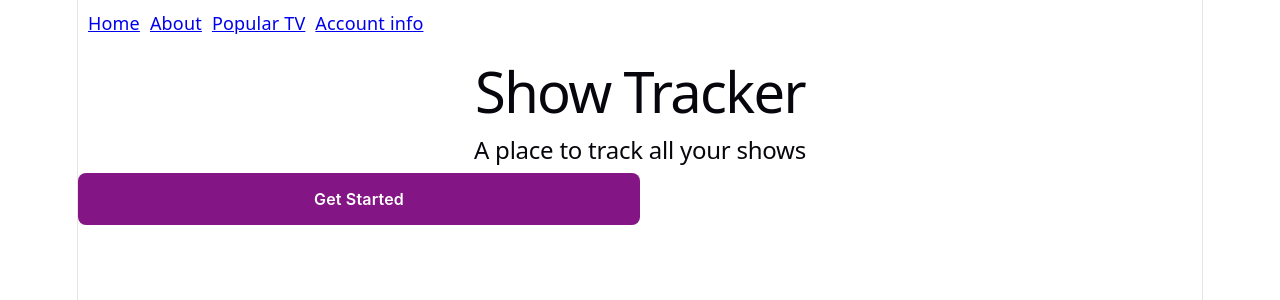
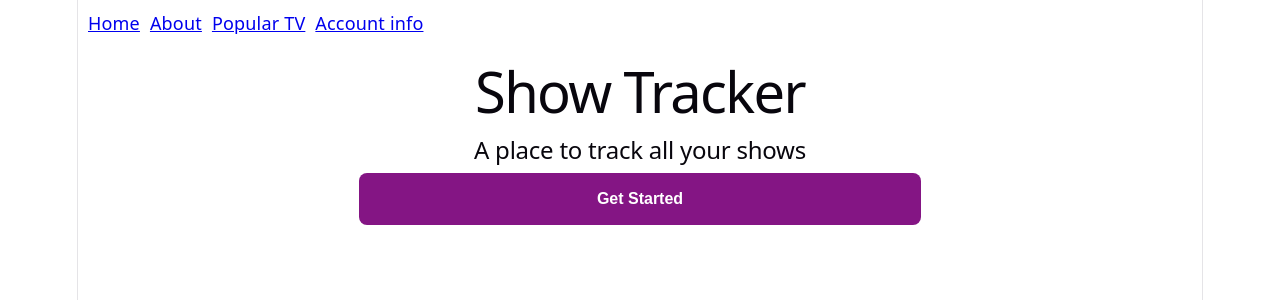
Before and after one commit to Rajasi-Desai/Shows-Tracker, a React (Vite) app in the folder client/: page / in a window 1280 px wide. Shown: the top 300 px of the page. Built offline with nearby package versions, Linux system fonts and the light colour scheme; no server answers.

Commit message:
separate home page css

```diff
--- a/client/src/App.jsx
+++ b/client/src/App.jsx
@@ -1,5 +1,5 @@
 import { useState } from 'react';
-import { Home } from './pages/homepage';
+import { Home } from './pages/Homepage/Homepage';
 import { About } from './pages/AboutPage';
 import ShowList from './pages/ShowList/ShowList';
 
--- a/client/src/pages/Homepage.jsx
+++ /dev/null
@@ -1,51 +0,0 @@
-// src/pages/Home.jsx
-import { useNavigate } from 'react-router-dom';
-import { Button, Pressable, Text, StyleSheet } from 'react-native';
-
-import ShowList from './ShowList/ShowList';
-import { ROUTES } from '../routes/paths'
-
-//TODO
-//need to center the button
-export function Home() {
-
-  const navigate = useNavigate(); // 2. Initialize the navigate function
-
-  const handleClick = () => {
-    navigate(ROUTES.POPULAR); // 3. Pass the desired path
-  };
-  return (
-    <>
-    <div>
-      <h1> Show Tracker </h1>
-      <h2> A place to track all your shows </h2>
-      {/* <Button
-        onPress={handleClick}
-        title="Get Started"
-        color="#841584"
-        accessibilityLabel="Get started with all your shows"
-      /> */}
-      <Pressable style={styles.customButton} onPress={handleClick} alignItems='center'>
-        <Text style={styles.buttonText}>Get Started</Text>
-      </Pressable>
-    </div>
-
-    </>
-  );
-}
-
-const styles = StyleSheet.create({
-  customButton: {
-    width: '50%',           // Dynamic relative width
-    height: 52,             // Ideal mobile touch target size
-    backgroundColor: '#841584',
-    justifyContent: 'center',
-    alignItems: 'center',
-    borderRadius: 8,
-  },
-  buttonText: {
-    color: '#fff',
-    fontSize: 16,
-    fontWeight: '600',
-  },
-});
--- /dev/null
+++ b/client/src/pages/Homepage/Homepage.css
@@ -0,0 +1,21 @@
+.customButton {
+  width: 50%;
+  min-height: 52px;
+  padding: 0 24px;
+  border: 0;
+  border-radius: 8px;
+  background-color: #841584;
+  color: #fff;
+  font-size: 16px;
+  font-weight: 600;
+  cursor: pointer;
+}
+
+.customButton:hover {
+  background-color: #6f126f;
+}
+
+.customButton:focus-visible {
+  outline: 3px solid #d9a9d9;
+  outline-offset: 3px;
+}
--- /dev/null
+++ b/client/src/pages/Homepage/Homepage.jsx
@@ -0,0 +1,27 @@
+// src/pages/Home.jsx
+import { useNavigate } from 'react-router-dom';
+import { ROUTES } from '../../routes/paths'
+import './Homepage.css';
+
+//TODO
+//need to center the button
+export function Home() {
+
+  const navigate = useNavigate(); // 2. Initialize the navigate function
+
+  const handleClick = () => {
+    navigate(ROUTES.POPULAR); // 3. Pass the desired path
+  };
+  return (
+    <>
+    <div>
+      <h1> Show Tracker </h1>
+      <h2> A place to track all your shows </h2>
+      <button className="customButton" onClick={handleClick} type="button">
+        Get Started
+      </button>
+    </div>
+
+    </>
+  );
+}
--- a/client/src/pages/ShowList/ShowList.css
+++ b/client/src/pages/ShowList/ShowList.css
@@ -125,6 +125,7 @@
     display: -webkit-box;
     overflow: hidden;
     margin: 0;
+    line-clamp: 4;
     -webkit-box-orient: vertical;
     -webkit-line-clamp: 4;
 }
@@ -148,6 +149,7 @@
     }
 
     .show-card__overview {
+        line-clamp: 3;
         -webkit-line-clamp: 3;
     }
 }
```
